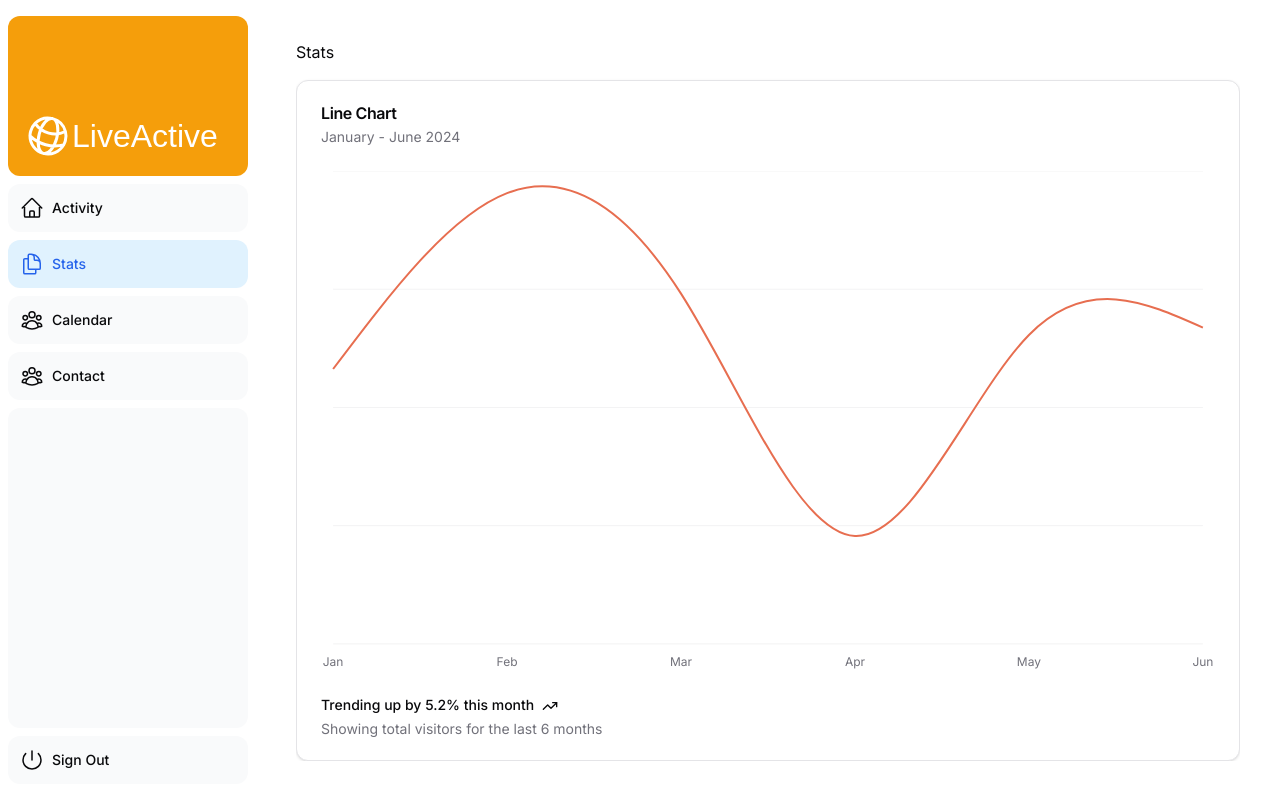
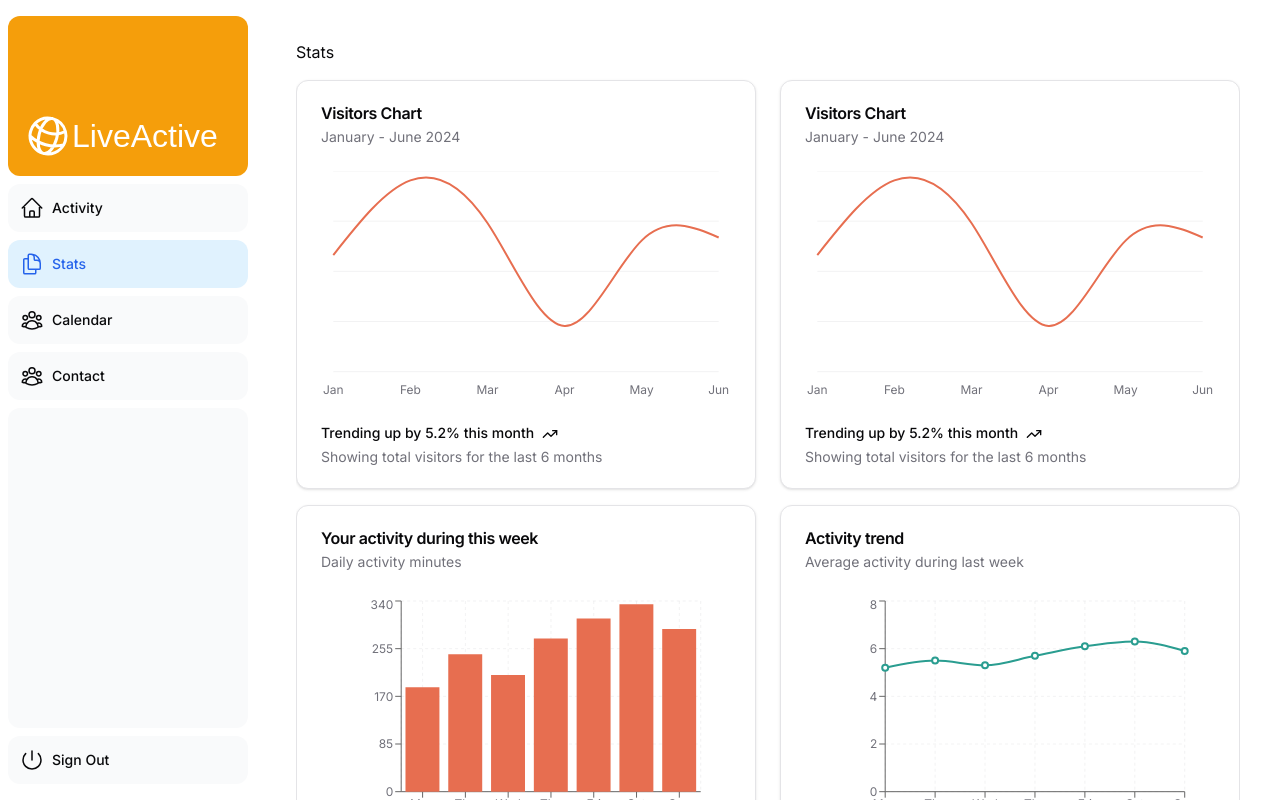
Before and after one commit to blackcaer/nextjs-sandbox, a Next.js app: page /stats in a window 1280 px wide. Built offline with nearby package versions, Linux system fonts and the light colour scheme; a web font is replaced by a local one.

Commit message:
Added charts to /stats

```diff
--- a/app/(mainapp)/stats/page.tsx
+++ b/app/(mainapp)/stats/page.tsx
@@ -1,14 +1,59 @@
-import {ProfileForm} from "@/app/ui/contact/contact_form";
-import StatsLineChart from "@/app/ui/stats/line-chart";
+import Image from "next/image";
+import StatsLineChart from "@/app/ui/stats/chart-line-1";
+import ChartBar1 from "@/app/ui/stats/chart-bar-1";
+import ChartLine2 from "@/app/ui/stats/chart-line-2";
 
 export default function Page() {
+  const lineChartData = [
+    { month: "January", desktop: 186 },
+    { month: "February", desktop: 305 },
+    { month: "March", desktop: 237 },
+    { month: "April", desktop: 73 },
+    { month: "May", desktop: 209 },
+    { month: "June", desktop: 214 },
+  ];
 
-    return (
-      <div className="flex flex-col md:flex-col gap-4 md:overflow-hidden">
+  const barChartData = [
+    { day: "Mon", sales: 186, price: 5.2 },
+    { day: "Thu", sales: 245, price: 5.5 },
+    { day: "Wed", sales: 208, price: 5.3 },
+    { day: "Thu", sales: 273, price: 5.7 },
+    { day: "Fri", sales: 309, price: 6.1 },
+    { day: "Sat", sales: 334, price: 6.3 },
+    { day: "Sun", sales: 290, price: 5.9 },
+  ];
 
-        <h1>Stats</h1>
-        <StatsLineChart />
+  const lineChartConfig = {
+    desktop: {
+      label: "Visitors",
+      color: "hsl(var(--chart-1))",
+    },
+  };
 
+  const barChartConfig = {
+    sales: {
+      label: "Activity minutes",
+      color: "hsl(var(--chart-1))",
+    },
+    price: {
+      label: "Average activity",
+      color: "hsl(var(--chart-2))",
+    },
+  };
+
+  return (
+    <div className="flex flex-col md:flex-col gap-4 md:overflow-hidden">
+      <h1>Stats</h1>
+
+      <div className="grid gap-6 md:grid-cols-2">
+        <StatsLineChart data={lineChartData} config={lineChartConfig} />
+        <StatsLineChart data={lineChartData} config={lineChartConfig} />
       </div>
-    );
-  }
+
+      <div className="grid gap-6 md:grid-cols-2">
+        <ChartBar1 data={barChartData} config={barChartConfig} />
+        <ChartLine2 data={barChartData} config={barChartConfig} />
+      </div>
+    </div>
+  );
+}
--- /dev/null
+++ b/app/ui/stats/chart-bar-1.tsx
@@ -0,0 +1,52 @@
+"use client"
+
+import { Bar, BarChart, CartesianGrid, XAxis, YAxis } from "recharts"
+
+import {
+  Card,
+  CardContent,
+  CardDescription,
+  CardHeader,
+  CardTitle,
+} from "@/components/ui/card"
+import {
+  ChartConfig,
+  ChartContainer,
+  ChartTooltip,
+  ChartTooltipContent,
+} from "@/components/ui/chart"
+
+interface ChartBar1Props {
+  data: { day: string; sales: number; price: number }[];
+  config: ChartConfig;
+}
+
+export default function ChartBar1({ data, config }: ChartBar1Props) {
+  return (
+    <Card>
+      <CardHeader>
+        <CardTitle>Your activity during this week</CardTitle>
+        <CardDescription>Daily activity minutes</CardDescription>
+      </CardHeader>
+      <CardContent>
+        <ChartContainer config={config}>
+          <BarChart
+            data={data}
+            margin={{
+              top: 5,
+              right: 30,
+              left: 20,
+              bottom: 5,
+            }}
+          >
+            <CartesianGrid strokeDasharray="3 3" />
+            <XAxis dataKey="day" />
+            <YAxis />
+            <ChartTooltip content={<ChartTooltipContent />} />
+            <Bar dataKey="sales" fill="var(--color-sales)" />
+          </BarChart>
+        </ChartContainer>
+      </CardContent>
+    </Card>
+  )
+}
--- a/app/ui/stats/line-chart.tsx
+++ b/app/ui/stats/chart-line-1.tsx
@@ -17,34 +17,23 @@ import {
   ChartTooltip,
   ChartTooltipContent,
 } from "@/components/ui/chart"
-const chartData = [
-  { month: "January", desktop: 186 },
-  { month: "February", desktop: 305 },
-  { month: "March", desktop: 237 },
-  { month: "April", desktop: 73 },
-  { month: "May", desktop: 209 },
-  { month: "June", desktop: 214 },
-]
 
-const chartConfig = {
-  desktop: {
-    label: "Desktop",
-    color: "hsl(var(--chart-1))",
-  },
-} satisfies ChartConfig
 
-export default function StatsLineChart() {
+export default function StatsLineChart({ data, config }: {
+  data: { month: string; desktop: number }[];
+  config: ChartConfig;
+}) {
   return (
     <Card>
       <CardHeader>
-        <CardTitle>Line Chart</CardTitle>
+        <CardTitle>Visitors Chart</CardTitle>
         <CardDescription>January - June 2024</CardDescription>
       </CardHeader>
       <CardContent>
-        <ChartContainer config={chartConfig}>
+        <ChartContainer config={config}>
           <LineChart
             accessibilityLayer
-            data={chartData}
+            data={data}
             margin={{
               left: 12,
               right: 12,
@@ -52,18 +41,18 @@ export default function StatsLineChart() {
           >
             <CartesianGrid vertical={false} />
             <XAxis
-              dataKey="month"
+              dataKey='month'
               tickLine={false}
               axisLine={false}
               tickMargin={8}
               tickFormatter={(value) => value.slice(0, 3)}
             />
             <ChartTooltip
-              cursor={false}
+              cursor={true}
               content={<ChartTooltipContent hideLabel />}
             />
             <Line
-              dataKey="desktop"
+              dataKey='desktop'
               type="natural"
               stroke="var(--color-desktop)"
               strokeWidth={2}
--- /dev/null
+++ b/app/ui/stats/chart-line-2.tsx
@@ -0,0 +1,57 @@
+"use client"
+
+import { CartesianGrid, Line, LineChart, XAxis, YAxis } from "recharts"
+
+import {
+  Card,
+  CardContent,
+  CardDescription,
+  CardHeader,
+  CardTitle,
+} from "@/components/ui/card"
+import {
+  ChartConfig,
+  ChartContainer,
+  ChartTooltip,
+  ChartTooltipContent,
+} from "@/components/ui/chart"
+
+interface ChartLine2Props {
+  data: { day: string; price: number }[];
+  config: ChartConfig;
+}
+
+export default function ChartLine2({ data, config }: ChartLine2Props) {
+  return (
+    <Card>
+      <CardHeader>
+        <CardTitle>Activity trend</CardTitle>
+        <CardDescription>Average activity during last week</CardDescription>
+      </CardHeader>
+      <CardContent>
+        <ChartContainer config={config}>
+          <LineChart
+            data={data}
+            margin={{
+              top: 5,
+              right: 30,
+              left: 20,
+              bottom: 5,
+            }}
+          >
+            <CartesianGrid strokeDasharray="3 3" />
+            <XAxis dataKey="day" />
+            <YAxis />
+            <ChartTooltip content={<ChartTooltipContent />} />
+            <Line
+              type="monotone"
+              dataKey="price"
+              stroke="var(--color-price)"
+              strokeWidth={2}
+            />
+          </LineChart>
+        </ChartContainer>
+      </CardContent>
+    </Card>
+  )
+}
```
